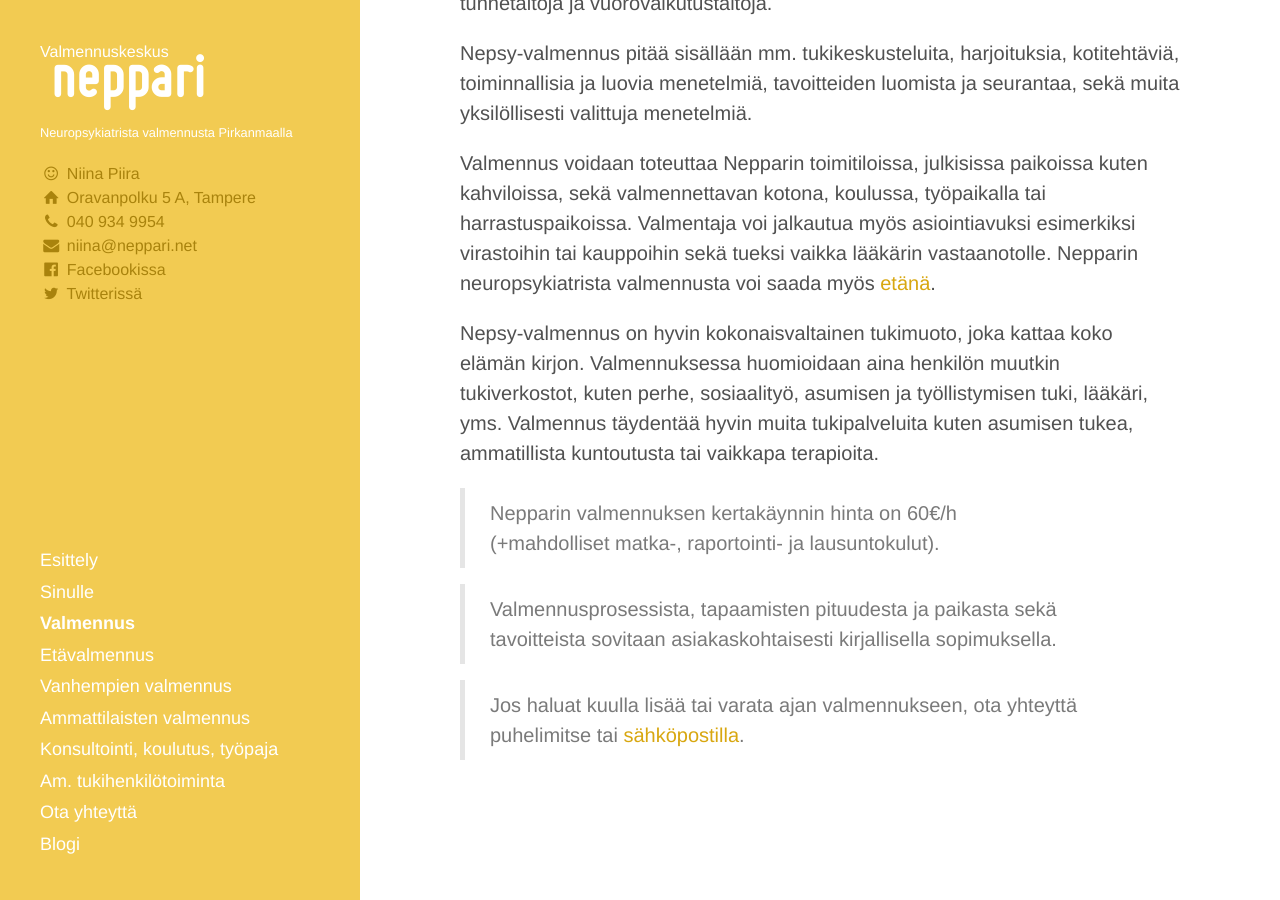
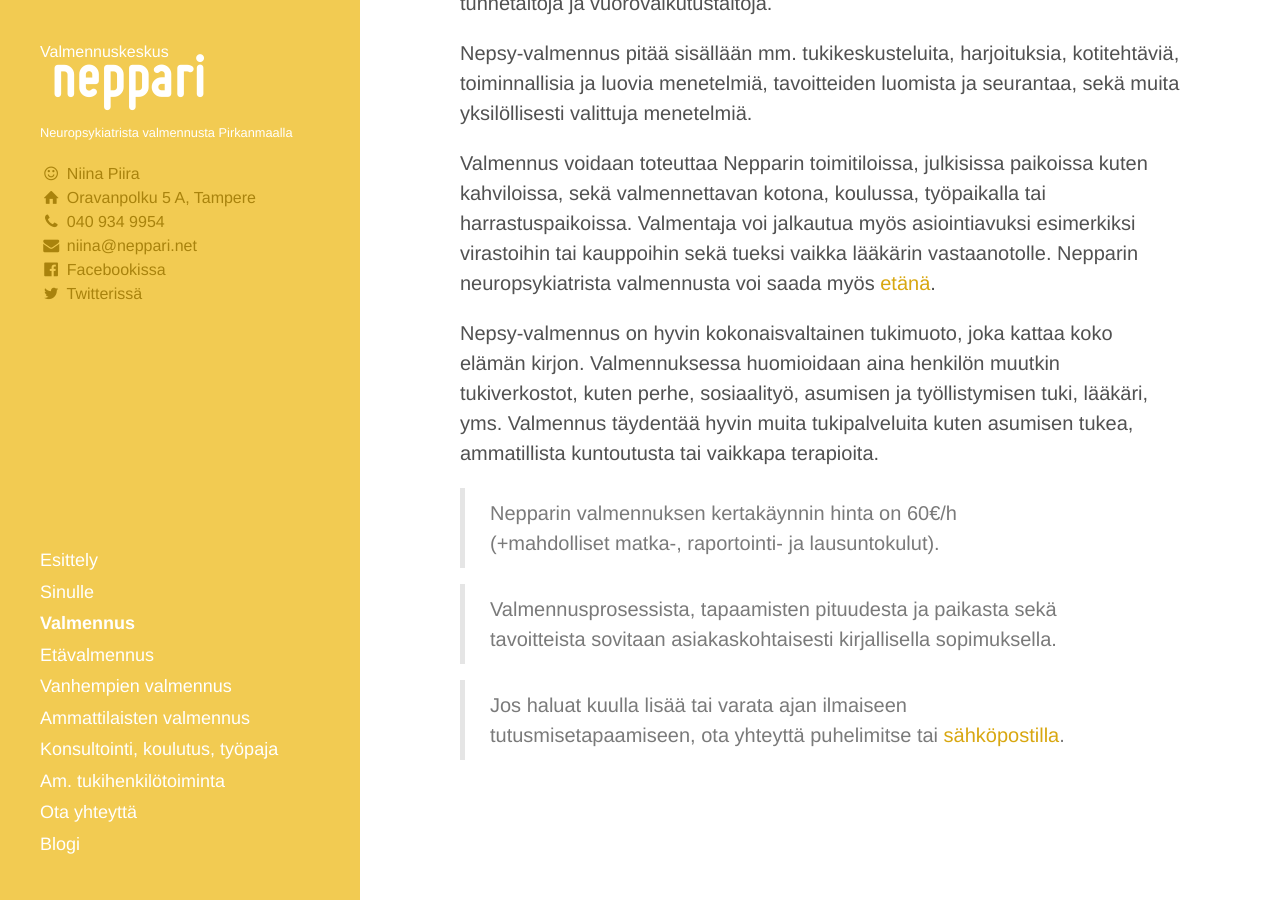
Before and after one commit to niinapiira/neppari.net, a Jekyll site: the page built from valmennus.md, in a window 1280 px wide and 900 px high, scrolled down 646 px. Built offline with Jekyll 4.4.1, drawn with Linux system fonts in a browser that asks for light colours.

Commit message:
Update valmennus.md

```diff
--- a/valmennus.md
+++ b/valmennus.md
@@ -36,4 +36,4 @@
 
 > Valmennusprosessista, tapaamisten pituudesta ja paikasta sekä tavoitteista sovitaan asiakaskohtaisesti kirjallisella sopimuksella.
 
-> Jos haluat kuulla lisää tai varata ajan valmennukseen, ota yhteyttä puhelimitse tai [sähköpostilla](/ota-yhteytta).
+> Jos haluat kuulla lisää tai varata ajan ilmaiseen tutusmisetapaamiseen, ota yhteyttä puhelimitse tai [sähköpostilla](/ota-yhteytta).
```
